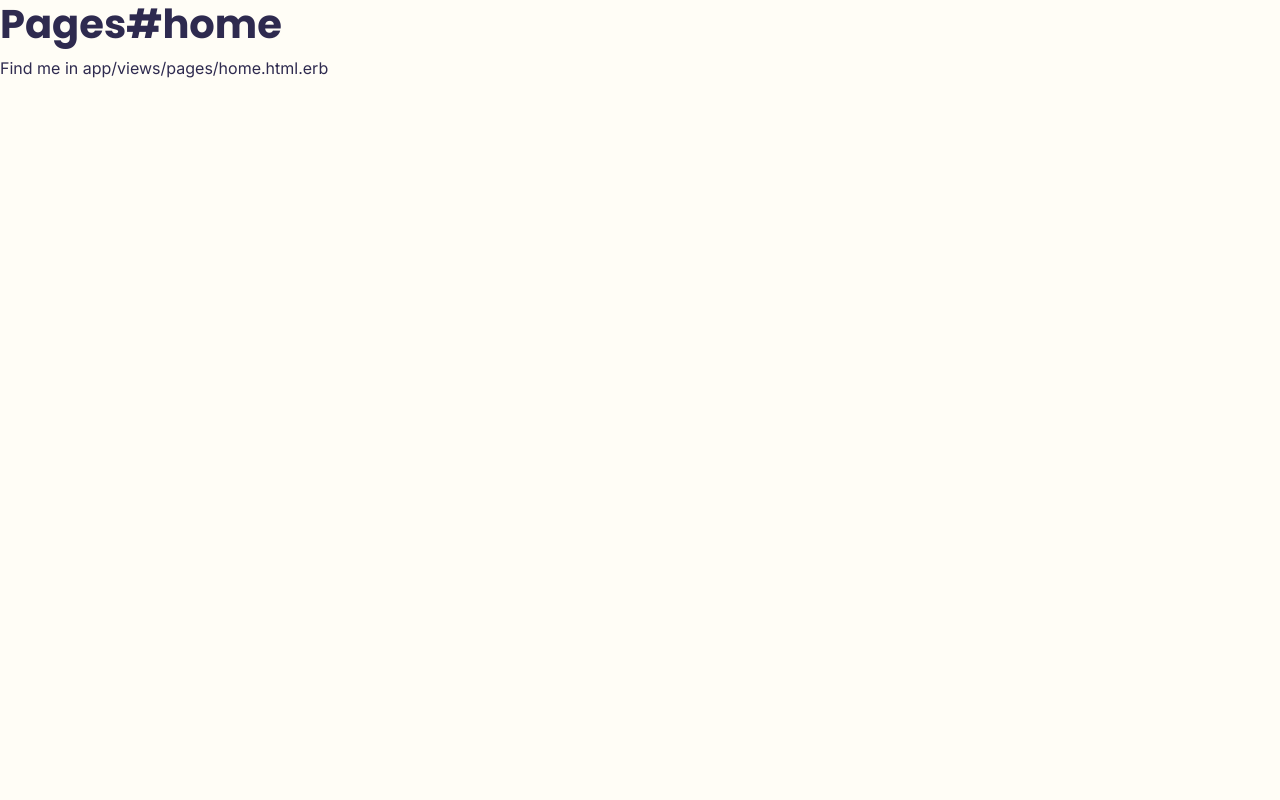
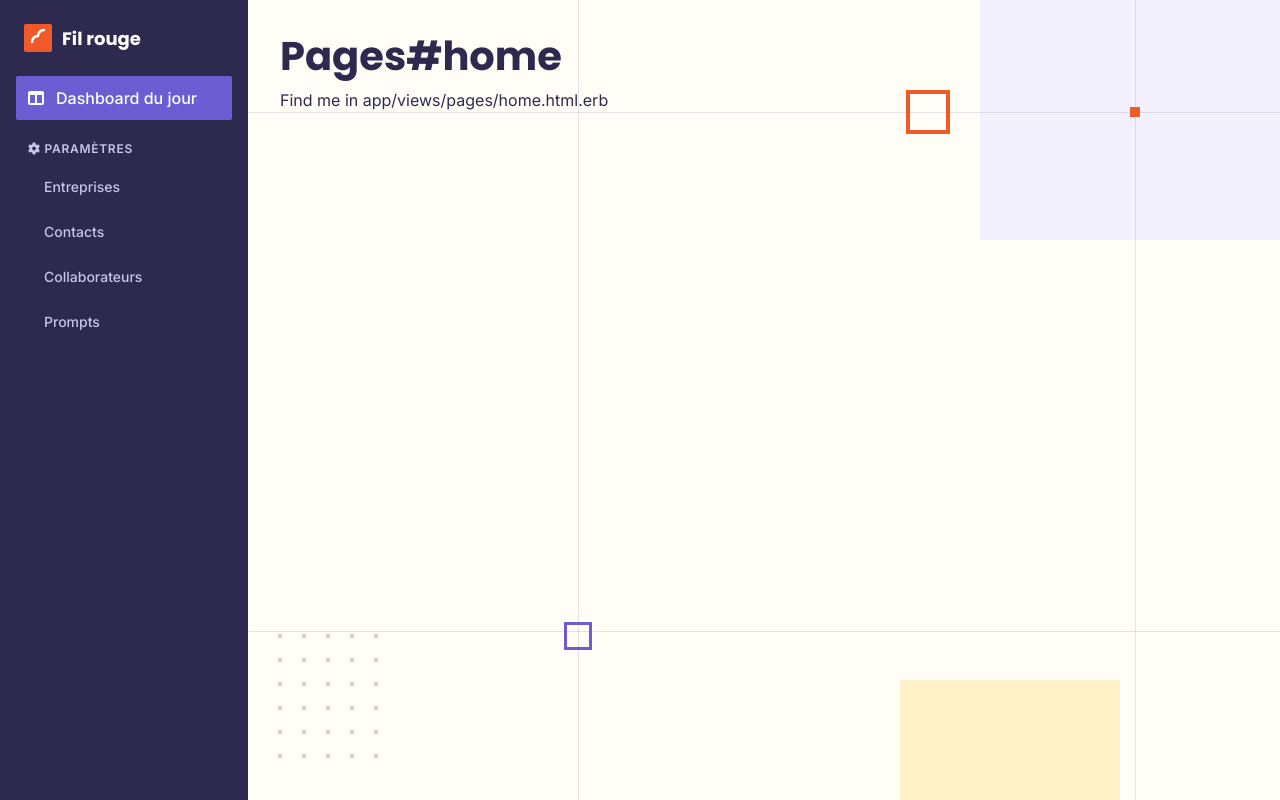
Before and after one commit to PaulineBoullet/fil_rouge, a Rails app: page / in a window 1280 px wide. Run offline with Rails 7, Linux system fonts and the light colour scheme; style sheets or scripts are compiled from the project's sources; some libraries are stand-ins or nearby versions.

Commit message:
Front : layout avec barre latérale, messages flash et décor

```diff
--- /dev/null
+++ b/app/assets/stylesheets/components/_decor.scss
@@ -0,0 +1,51 @@
+// Décor de fond de la direction « pop »
+.decor {
+  position: absolute;
+  inset: 0;
+  pointer-events: none;
+  z-index: 0;
+}
+
+.decor-block {
+  position: absolute;
+
+  &--lavender { width: 380px; height: 300px; top: -60px; right: -80px; background: $violet-soft; }
+  &--yellow   { width: 220px; height: 160px; bottom: -40px; right: 160px; background: $yellow-soft; }
+}
+
+.decor-line {
+  position: absolute;
+  background: $line;
+
+  &--top,
+  &--bottom { left: 0; right: 0; height: 1px; }
+  &--left,
+  &--right  { top: 0; bottom: 0; width: 1px; }
+
+  &--top    { top: 112px; }
+  &--bottom { bottom: 168px; }
+  &--left   { left: 32%; }
+  &--right  { right: 14%; }
+}
+
+.decor-square {
+  position: absolute;
+
+  &--orange { width: 44px; height: 44px; top: 90px; right: 330px; border: 4px solid $orange; }
+  &--violet { width: 28px; height: 28px; bottom: 150px; left: calc(32% - 14px); border: 3px solid $violet; }
+  &--dot    { width: 10px; height: 10px; top: 107px; right: calc(14% - 4px); background: $orange; }
+}
+
+.decor-dots {
+  position: absolute;
+  left: 20px;
+  bottom: 24px;
+  width: 112px;
+  height: 152px;
+  background-image: radial-gradient(rgba($ink, .22) 2px, transparent 2.5px);
+  background-size: 24px 24px;
+}
+
+@include media-breakpoint-down(md) {
+  .decor { display: none; }   // pas de décor sur petit écran
+}
--- a/app/assets/stylesheets/components/_index.scss
+++ b/app/assets/stylesheets/components/_index.scss
@@ -3,3 +3,6 @@
 @import "avatar";
 @import "form_legend_clear";
 @import "navbar";
+@import "layout";
+@import "sidebar";
+@import "decor";
--- /dev/null
+++ b/app/assets/stylesheets/components/_layout.scss
@@ -0,0 +1,24 @@
+// Structure générale : barre latérale + contenu
+.app-shell {
+  display: flex;
+  min-height: 100vh;
+}
+
+.app-main {
+  flex: 1 1 auto;
+  min-width: 0;          // évite qu'un tableau large ne déborde
+  position: relative;    // repère du décor
+  overflow: hidden;
+}
+
+.app-content {
+  position: relative;
+  z-index: 1;            // le contenu passe devant le décor
+  max-width: 1200px;
+  padding: 32px;
+}
+
+@include media-breakpoint-down(md) {
+  .app-shell { flex-direction: column; }
+  .app-content { padding: 20px; }
+}
--- /dev/null
+++ b/app/assets/stylesheets/components/_sidebar.scss
@@ -0,0 +1,89 @@
+.sidebar {
+  flex: 0 0 248px;
+  background: $ink;
+  color: $white;
+  padding: 24px 16px;
+  display: flex;
+  flex-direction: column;
+  justify-content: space-between;
+  gap: 32px;
+
+  @include media-breakpoint-down(md) {
+    flex-basis: auto;
+  }
+}
+
+.sidebar-brand {
+  display: flex;
+  align-items: center;
+  gap: 10px;
+  margin-bottom: 24px;
+  padding: 0 8px;
+  color: $white;
+  font-family: $headers-font;
+  font-weight: 700;
+  font-size: 1.125rem;
+
+  &:hover {
+    color: $white;
+    text-decoration: none;
+  }
+}
+
+.sidebar-nav {
+  display: flex;
+  flex-direction: column;
+  gap: 4px;
+}
+
+.sidebar-section {
+  margin: 16px 0 4px;
+  padding: 0 12px;
+  color: $lavender;
+  font-size: .75rem;
+  font-weight: 600;
+  letter-spacing: .06em;
+  text-transform: uppercase;
+}
+
+.sidebar-link {
+  display: flex;
+  align-items: center;
+  gap: 12px;
+  padding: 10px 12px;
+  border-radius: $border-radius;
+  color: $lavender;
+  font-weight: 500;
+
+  &:hover {
+    background: rgba($white, .08);
+    color: $white;
+    text-decoration: none;
+  }
+
+  &.active {
+    background: $violet;
+    color: $white;
+  }
+
+  &--sub {
+    padding-left: 28px;
+    font-size: .875rem;
+  }
+}
+
+.sidebar-account {
+  display: flex;
+  flex-direction: column;
+  gap: 12px;
+  padding-top: 16px;
+  border-top: 1px solid rgba($white, .15);
+}
+
+.sidebar-user {
+  margin: 0;
+  padding: 0 8px;
+  font-size: .875rem;
+  color: $lavender;
+  overflow-wrap: anywhere;
+}
--- a/app/helpers/application_helper.rb
+++ b/app/helpers/application_helper.rb
@@ -1,2 +1,28 @@
 module ApplicationHelper
+  # Lien du menu latéral, surligné quand il correspond à la page affichée
+  def sidebar_link(label, path, icon: nil, active: false, sub: false)
+    classes = ["sidebar-link"]
+    classes << "sidebar-link--sub" if sub
+    classes << "active" if active
+    options = { class: classes.join(" ") }
+    options[:aria] = { current: "page" } if active
+
+    link_to path, options do
+      safe_join([
+        (tag.i(class: "fa-solid #{icon}", aria: { hidden: true }) if icon),
+        tag.span(label)
+      ].compact)
+    end
+  end
+
+  # Le dashboard et les pages qu'on ouvre depuis ses cartes
+  def consultation_page?
+    controller_name == "pages" ||
+      (%w[companies contacts].include?(controller_name) && action_name == "show")
+  end
+
+  # Une rubrique des paramètres (liste et formulaires)
+  def settings_page?(name)
+    controller_name == name && action_name != "show"
+  end
 end
--- a/app/views/layouts/application.html.erb
+++ b/app/views/layouts/application.html.erb
@@ -1,5 +1,5 @@
 <!DOCTYPE html>
-<html>
+<html lang="fr">
   <head>
     <title><%= content_for(:title) || "Fil Rouge" %></title>
     <meta name="viewport" content="width=device-width, initial-scale=1, shrink-to-fit=no">
@@ -24,6 +24,18 @@
   </head>
 
   <body>
-    <%= yield %>
+    <div class="app-shell">
+      <%= render "shared/sidebar" %>
+
+      <main class="app-main">
+        <%= render "shared/decor" %>
+        <div class="app-content">
+          <%= yield %>
+        </div>
+      </main>
+    </div>
+
+    <%= render "shared/flashes" %>
+    <%= turbo_frame_tag "modal" %>
   </body>
 </html>
--- /dev/null
+++ b/app/views/shared/_decor.html.erb
@@ -0,0 +1,12 @@
+<div class="decor" aria-hidden="true">
+  <div class="decor-block decor-block--lavender"></div>
+  <div class="decor-block decor-block--yellow"></div>
+  <div class="decor-line decor-line--top"></div>
+  <div class="decor-line decor-line--bottom"></div>
+  <div class="decor-line decor-line--left"></div>
+  <div class="decor-line decor-line--right"></div>
+  <div class="decor-square decor-square--orange"></div>
+  <div class="decor-square decor-square--violet"></div>
+  <div class="decor-square decor-square--dot"></div>
+  <div class="decor-dots"></div>
+</div>
--- /dev/null
+++ b/app/views/shared/_flashes.html.erb
@@ -0,0 +1,6 @@
+<% flash.each do |type, message| %>
+  <div class="alert alert-<%= type == "notice" ? "success" : "danger" %> alert-dismissible fade show" role="alert">
+    <%= message %>
+    <button type="button" class="btn-close" data-bs-dismiss="alert" aria-label="Fermer"></button>
+  </div>
+<% end %>
--- /dev/null
+++ b/app/views/shared/_sidebar.html.erb
@@ -0,0 +1,32 @@
+<aside class="sidebar">
+  <div>
+    <%= link_to root_path, class: "sidebar-brand" do %>
+      <svg width="28" height="28" viewBox="0 0 28 28" aria-hidden="true">
+        <rect width="28" height="28" rx="2" fill="#F05A28"></rect>
+        <path d="M8 18 a6 6 0 0 1 6 -6 M14 12 a6 6 0 0 1 6 -6" fill="none" stroke="#FFFFFF" stroke-width="2.5" stroke-linecap="round"></path>
+      </svg>
+      <span>Fil rouge</span>
+    <% end %>
+
+    <nav class="sidebar-nav" aria-label="Navigation principale">
+      <%= sidebar_link "Dashboard du jour", root_path, icon: "fa-table-columns", active: consultation_page? %>
+
+      <p class="sidebar-section">
+        <i class="fa-solid fa-gear" aria-hidden="true"></i> Paramètres
+      </p>
+      <%= sidebar_link "Entreprises", companies_path, sub: true, active: settings_page?("companies") %>
+      <%= sidebar_link "Contacts", contacts_path, sub: true, active: settings_page?("contacts") %>
+      <%= sidebar_link "Collaborateurs", employees_path, sub: true, active: settings_page?("employees") %>
+      <%= sidebar_link "Prompts", prompts_path, sub: true, active: settings_page?("prompts") %>
+    </nav>
+  </div>
+
+  <% if respond_to?(:user_signed_in?) && user_signed_in? %>
+    <div class="sidebar-account">
+      <p class="sidebar-user"><%= current_user.email %></p>
+      <%= button_to destroy_user_session_path, method: :delete, class: "btn btn-outline-light btn-sm w-100" do %>
+        <i class="fa-solid fa-right-from-bracket" aria-hidden="true"></i> Se déconnecter
+      <% end %>
+    </div>
+  <% end %>
+</aside>
```
